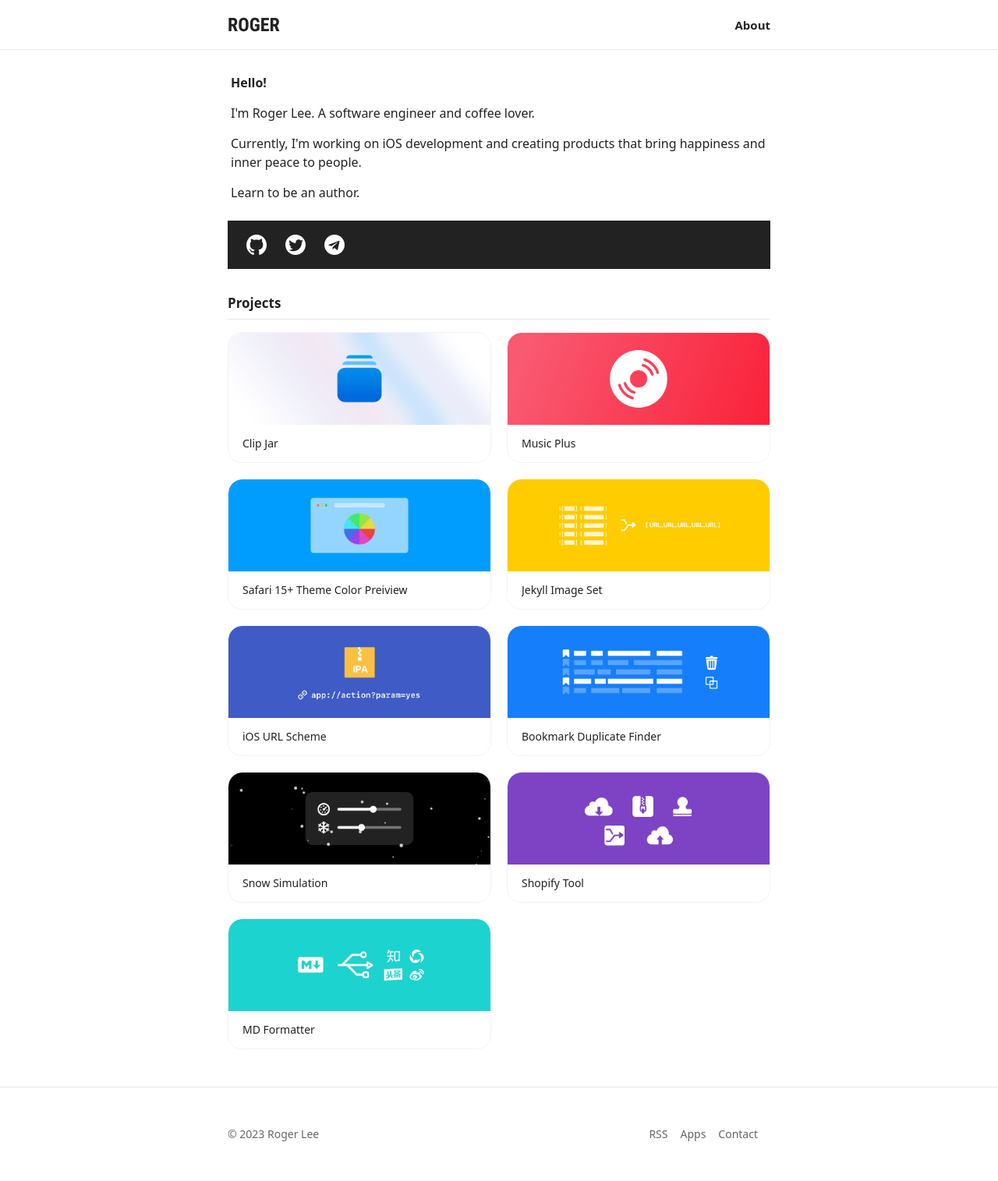
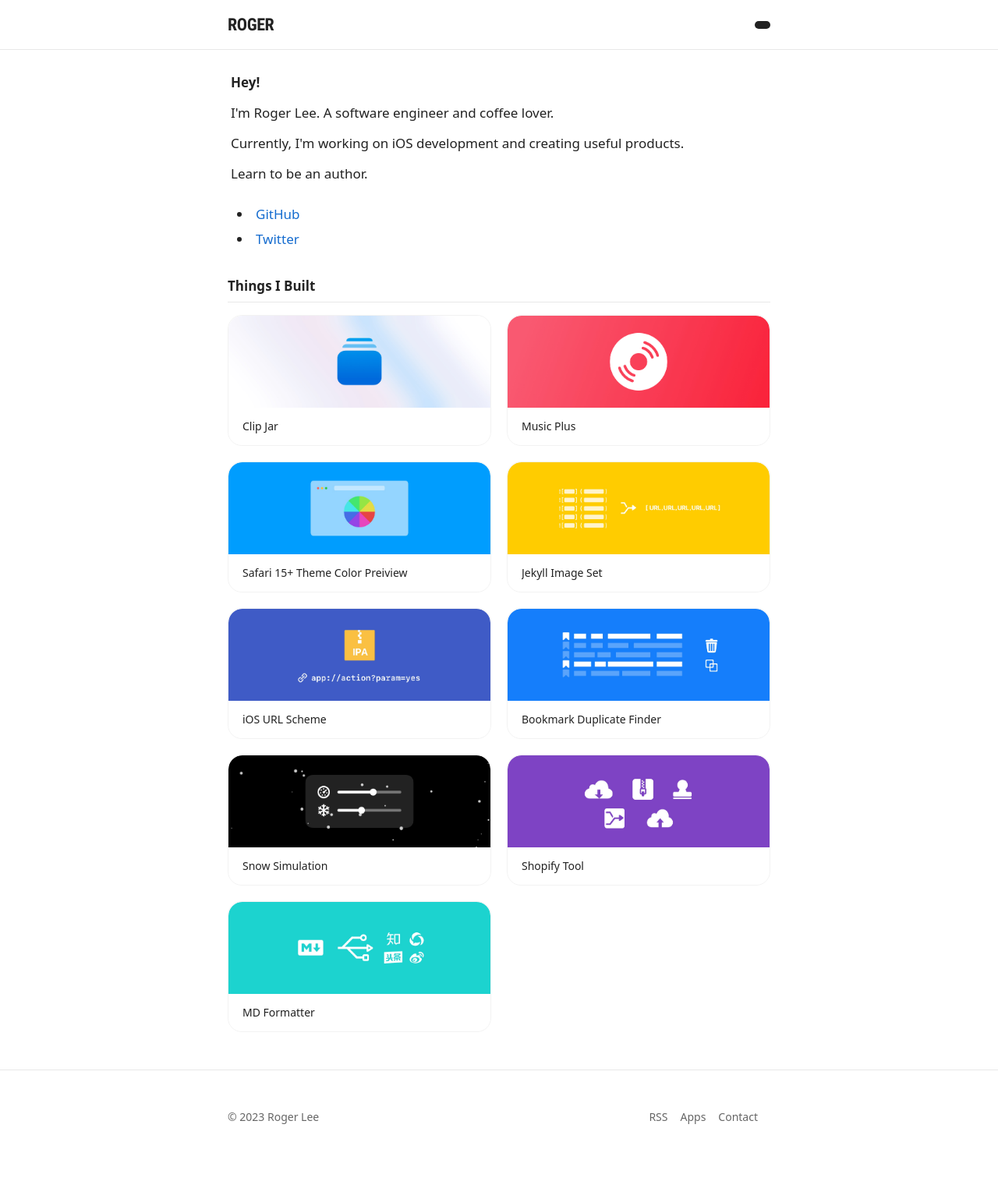
Before and after one commit to rijieli/rijieli.github.io, a Jekyll site: the page built from about.html, in a window 1280 px wide. Shown: the whole page at 78% size. Built offline with Jekyll 4.4.1, drawn with Linux system fonts in a browser that asks for light colours; after the commit the page ends 1493 px from its top, so only the background shows below that.

Commit message:
New site header

```diff
--- a/_data/archives_category.csv
+++ b/_data/archives_category.csv
@@ -4,8 +4,7 @@ weibo,微博,https://weibo.com/lirijie1,FALSE
 weixin,公众号,,FALSE
 zhihu,知乎,https://www.zhihu.com/people/rijie,FALSE
 taobao,商店,,FALSE
-github,GitHub,https://github.com/rijieli,TRUE
+GitHub,GitHub,https://github.com/rijieli,TRUE
 about,关于我,/about,FALSE
 operation,运营,https://sharecuts.cn,FALSE
-twitter,Twitter,https://twitter.com/rogerleev,TRUE
-telegram,Telegarm,https://t.me/rogerleev,TRUE
+Twitter,Twitter,https://twitter.com/rogerleev,TRUE
--- a/_includes/header.html
+++ b/_includes/header.html
@@ -10,25 +10,9 @@
       </a>
 
       <div class="nav-items">
-        {% assign sorted_pages = site.pages | sort:"nav_item" %}
-        {%- for nav_page in sorted_pages -%}
-
-          {%- if nav_page.nav_item -%}
-
-          {% assign active_tag = ' ' %}
-          {%- if nav_page.nav_item == page.nav_item -%}
-          {% assign active_tag = 'active' %}
-          {%- endif -%}
-
-          {% if nav_page.nav_item == 2 and page.layout == 'post' %}
-          {% assign active_tag = 'active' %}
-          {%- endif -%}
-
-          <a class="nav-link {{active_tag}}"
-            href="{{ nav_page.url | relative_url }}">{{ nav_page.nav_title | default: nav_page.title | escape }}</a>
-          {%- endif -%}
-
-        {%- endfor -%}
+        <a href="/about/" class="nav-about">
+          <div class="nav-about-dot"></div>
+        </a>
       </div>
 
 
--- a/_sass/epozh/_layout.scss
+++ b/_sass/epozh/_layout.scss
@@ -29,12 +29,12 @@
       BlinkMacSystemFont, "Segoe UI", Roboto, Arial, "Microsoft YaHei", sans-serif;
     margin: 0;
     display: block;
-    font-size: 24px;
+    font-size: 22px;
     font-weight: 800;
     -webkit-font-smoothing: antialiased;
     line-height: $nav-height;
     color: $dark-color;
-    letter-spacing: 0px;
+    letter-spacing: -0.4px;
     min-width: 80px;
 
     &:hover {
@@ -63,6 +63,32 @@
 
     .nav-link:not(:last-child) {
       margin-right: 16px;
+    }
+
+
+    .nav-about {
+      width: 20px;
+      height: 24px;
+      display: flex;
+      align-items: center;
+      justify-content: center;
+
+      .nav-about-dot {
+        display: inline-block;
+        width: 20px;
+        height: 10px;
+        border-radius: 5px;
+        background-color: $dark-color;
+        margin: 0;
+        padding: 0;
+        line-height: 1;
+      }
+
+      @include dark-mode {
+        & .nav-about-dot {
+          background-color: $dark-color-darkmode !important;
+        }
+      }
     }
 
     .nav-link {
@@ -828,7 +854,7 @@
 
 .about {
   margin-top: 30px;
-  font-size: 16px;
+  font-size: 17px;
 }
 
 .about p {
@@ -837,41 +863,24 @@
 }
 
 .about-sns-list {
-  list-style: none;
-  background: $dark-color;
   margin: 24px 0 24px 0;
-  padding: 18px 24px;
-  font-weight: 600;
-  display: flex;
   column-gap: 24px;
+  padding-left: 12px;
 
   @include media-query($on-palm) {
     justify-content: space-between;
   }
 
   a {
-    color: #fff;
-    display: flex;
     align-items: center;
     text-decoration: none;
   }
 
-  a:visited {
-    color: #fff;
-  }
-
   li {
     margin: 0px;
-    display: flex;
-    justify-content: center;
-
+    padding: 4px 0;
     @include media-query($on-palm) {
       flex-basis: 100%;
     }
   }
-
-  img {
-    height: 26px;
-    margin: 0;
-  }
 }
--- a/about.html
+++ b/about.html
@@ -7,17 +7,16 @@ permalink: /about/
 <div class="wrapper">
 
     <div class="about">
-        <p><b>Hello!</b></p>
+        <p><b>Hey!</b></p>
         <p>I'm Roger Lee. A software engineer and coffee lover.</p>
-        <p>Currently, I'm working on iOS development and creating products that bring happiness and inner peace to people.</p>
+        <p>Currently, I'm working on iOS development and creating useful products.</p>
         <p>Learn to be an author.</p>
         <ul class="about-sns-list">
             {% for platform in site.data.archives_category %}
             {% if platform.url != nil and platform.show == 'TRUE' %}
             <li>
                 <a href="{{ platform.url | relative_url }}" target="_blank">
-                    <img src="{{ "/assets/img/sns_icon/"| append: platform.platform | append: "-round.svg" | relative_url }}"
-                        alt="">
+                    {{ platform.platform }}
                 </a>
             </li>
             {% endif %}
@@ -26,7 +25,7 @@ permalink: /about/
     </div>
 
     <div class="projects-section">
-        <h2 class="projects-title" id="projects">Projects</h2>
+        <h2 class="projects-title" id="projects">Things I Built</h2>
         <div class="projects-fold" id="projects-fold">
             <svg t="1677296318017" class="icon" viewBox="0 0 1024 1024" version="1.1"
             xmlns="http://www.w3.org/2000/svg" p-id="3554" width="16" height="16">
```
Also changed, not shown: _includes/nav_items.html (added, +30 -0 lines).
